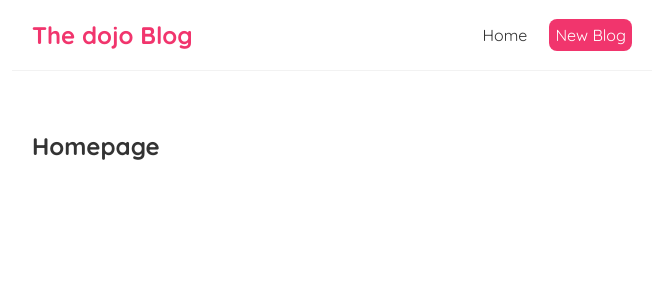
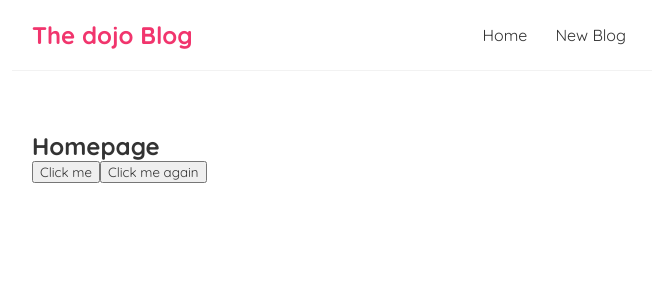
Before and after one commit to PedroPiveta/reactLearning, a React (Create React App) app: page / in a window 1280 px wide. Shown: the top 300 px of the page, without its empty margins (308-971 px from the left). Built offline with nearby package versions, Linux system fonts and the light colour scheme.

Commit message:
click events

```diff
--- a/src/Home.js
+++ b/src/Home.js
@@ -1,7 +1,18 @@
 const Home = () => {
+
+    const handleClick = (e) => {
+        console.log('hello', e);
+    }
+
+    const handleClickAgain = (name, e) => {
+        console.log('Hello, ' + name, e.target);
+    }
+
     return (
         <div className="home">
             <h2>Homepage</h2>
+            <button onClick={handleClick}>Click me</button>
+            <button onClick={(e) => handleClickAgain('mario', e)}>Click me again</button>
         </div>
     );
 }
--- a/src/Navbar.js
+++ b/src/Navbar.js
@@ -4,11 +4,7 @@
             <h1>The dojo Blog</h1>
             <div className="links">
                 <a href="/">Home</a>
-                <a href="/create" style={{
-                    color: "white",
-                    backgroundColor: "#f1356d",
-                    borderRadius: "8px",
-                }}>New Blog</a>
+                <a href="/create">New Blog</a>
             </div>
         </nav>
     );
```
